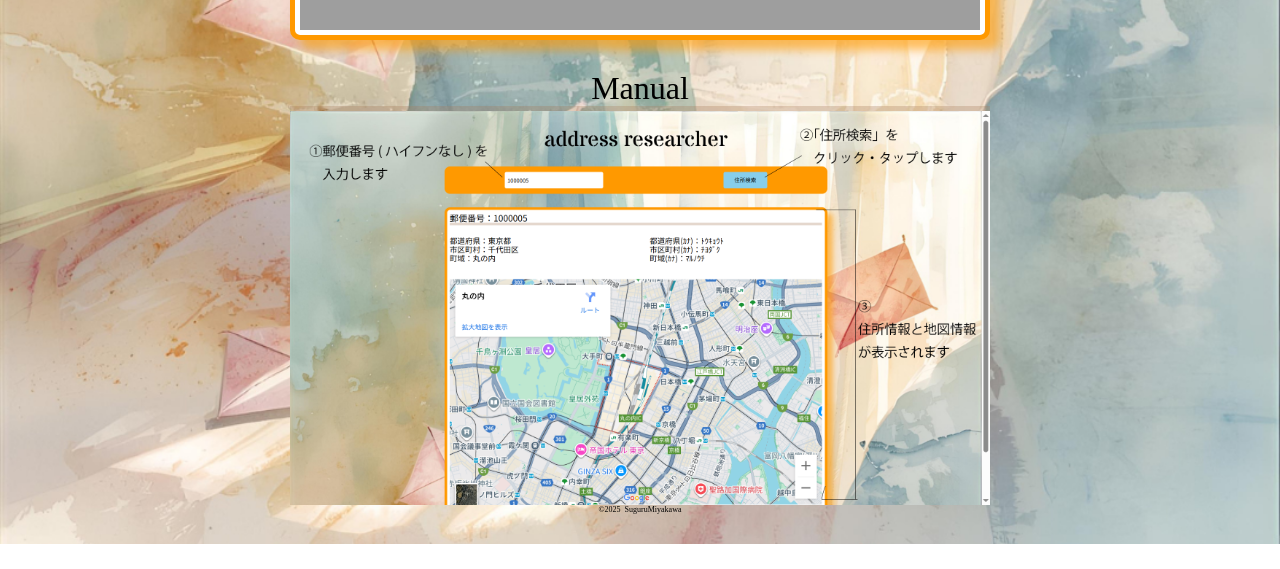
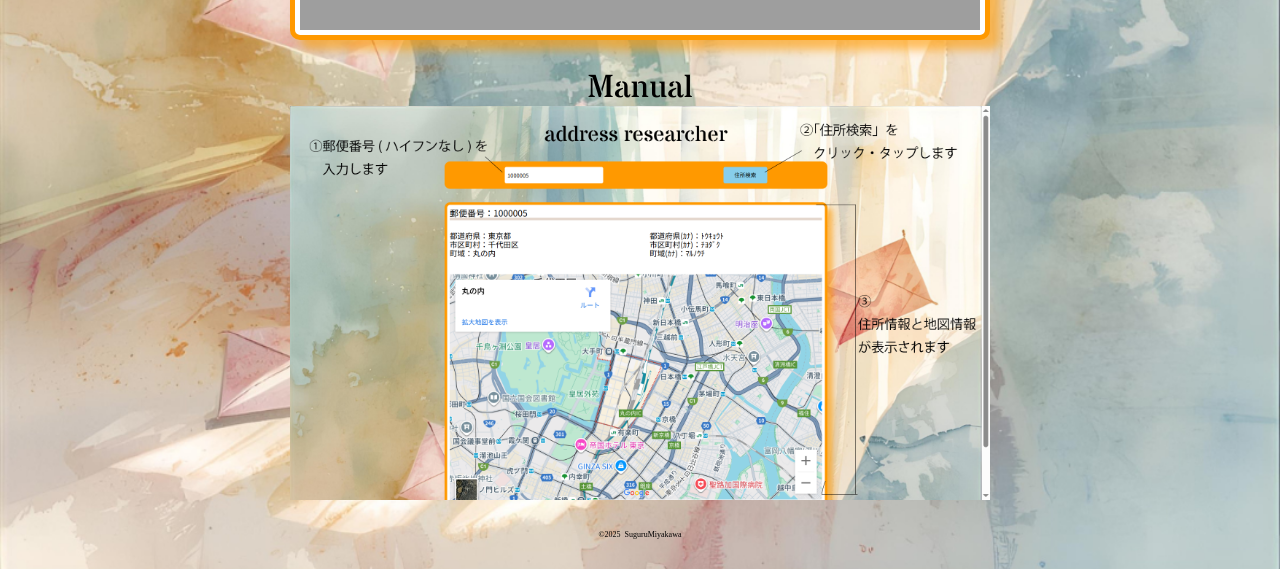
Before and after one commit to sukmiyakawa/address-app, a React (Vite) app: page / in a window 1280 px wide. Shown: the part 703-1272 px from the top of the page. Before the commit the page ends 1247 px from the top, so only its background shows below. Built offline with nearby package versions, Linux system fonts and the light colour scheme; grey boxes are pictures that could not be loaded.

Commit message:
マニュアル追加

```diff
--- a/src/components/Manual.tsx
+++ b/src/components/Manual.tsx
@@ -3,7 +3,7 @@ const Manual = () => {
     <>
       <div className="manual">
         <h2 className="manualTitle">Manual</h2>
-        <img src="../src/assets/img/manual.png" />
+        <img src="./src/assets/img/manual.png" />
       </div>
     </>
   );
--- a/src/index.css
+++ b/src/index.css
@@ -78,6 +78,7 @@ h2 {
 h2 {
   margin-top: 0;
   border-bottom: 5px solid rgba(167, 122, 91, 0.302);
+  font-family: Stardos Stencil;
   font-size: 1.6rem;
 }
 iframe {
@@ -89,6 +90,7 @@ iframe {
   width: 100%;
 }
 .manualTitle {
+  border-bottom: none;
   text-align: center;
   font-size: 3.2rem;
 }
@@ -96,6 +98,7 @@ small {
   display: block;
   margin-bottom: 30px;
   text-align: center;
+  margin-top: 30px;
 }
 @media screen and (min-width: 768px) {
   #root {
```
